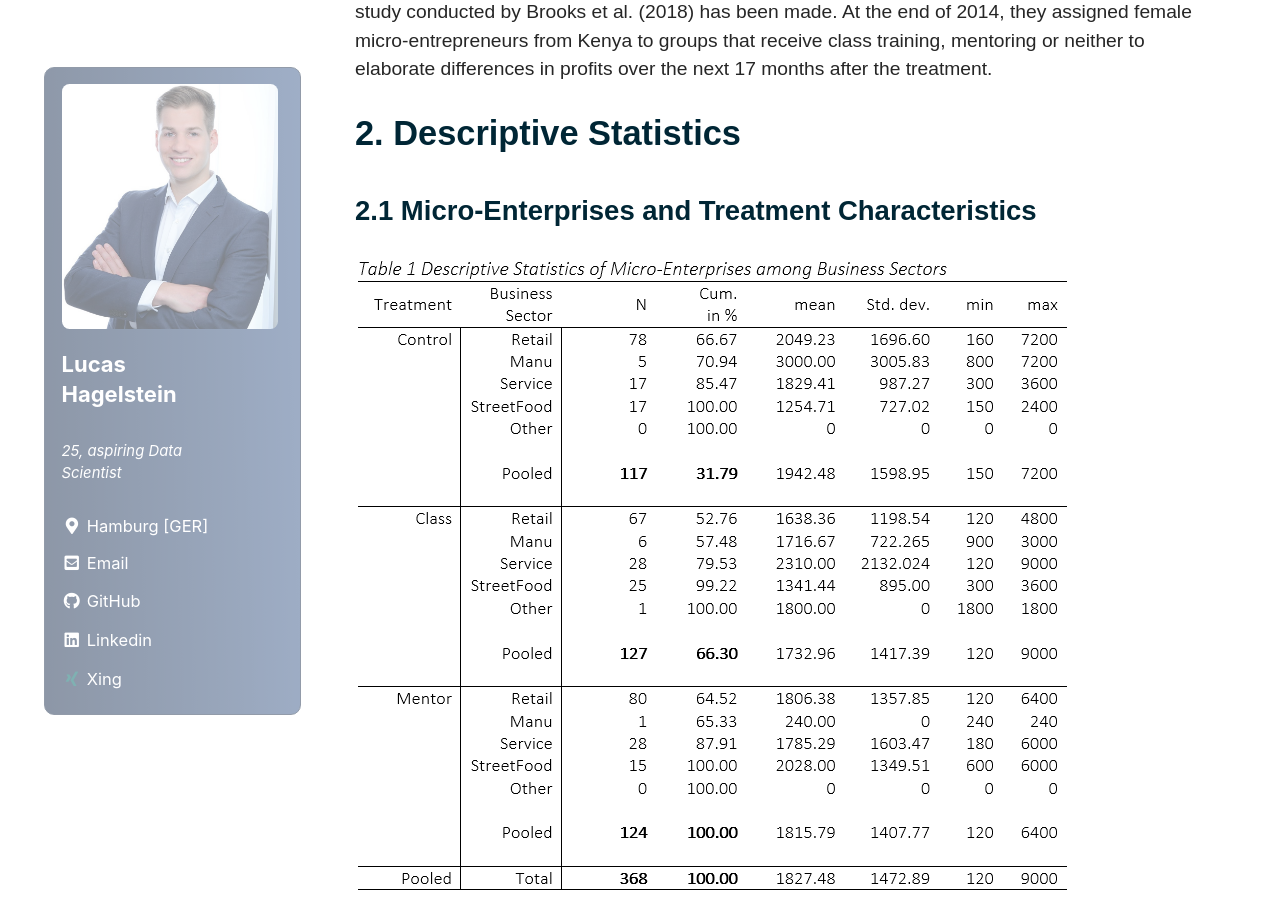
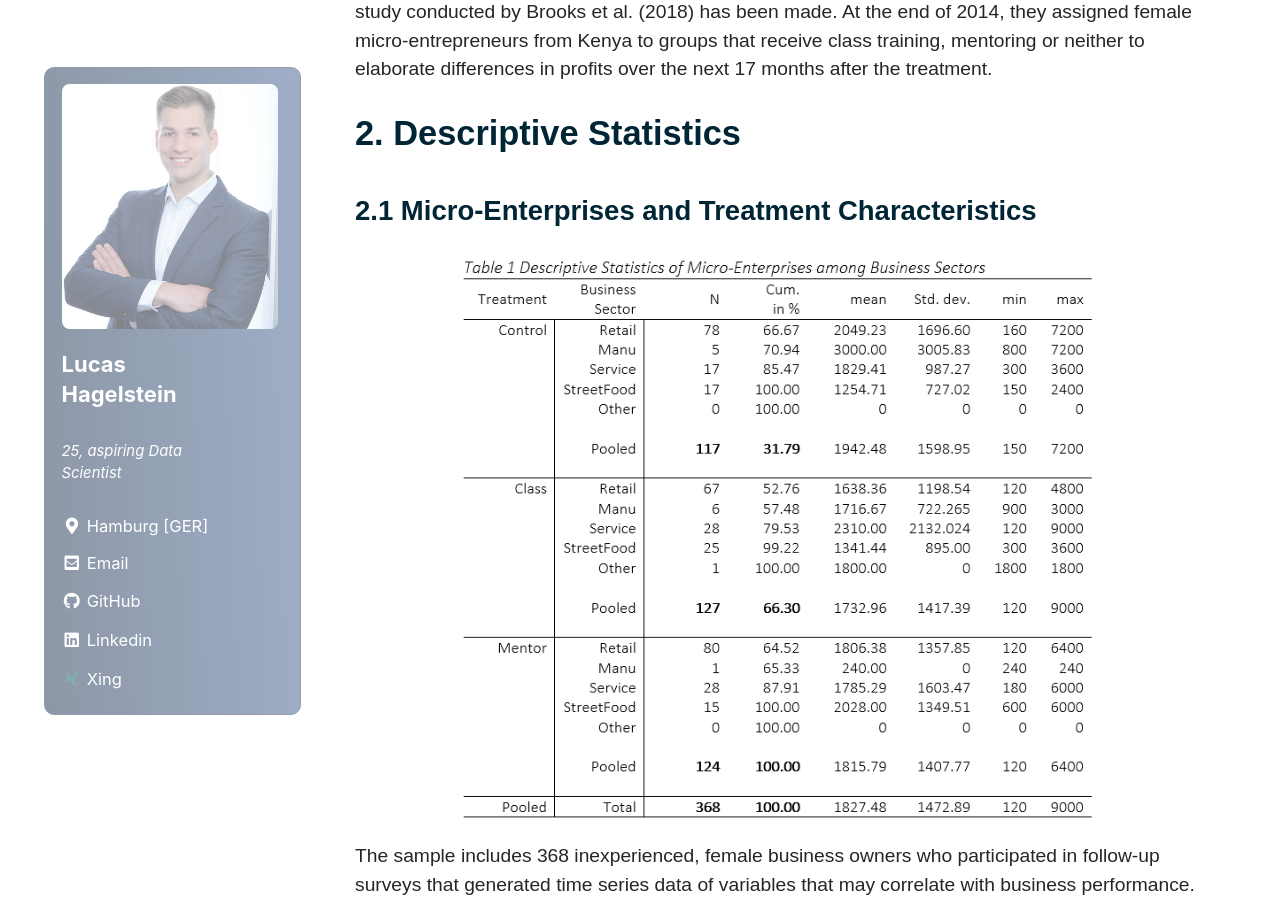
Before and after one commit to LHAGELS/LHAGELS.github.io, a Jekyll site: the page built from _posts/2020-06-03-PART-I-Getting-familiar-with-the-Topic---Development-Opportunities-of-Micro-Entrepreneurs-Evidence-from-Kenya.md, in a window 1280 px wide and 900 px high, scrolled down 931 px. Built offline with Jekyll 4.4.1, drawn with Linux system fonts in a browser that asks for light colours; cached includes are drawn as plain includes; nearby versions of some CDN libraries.

Commit message:
new github

```diff
--- a/_posts/2020-06-03-PART-I-Getting-familiar-with-the-Topic---Development-Opportunities-of-Micro-Entrepreneurs-Evidence-from-Kenya.md
+++ b/_posts/2020-06-03-PART-I-Getting-familiar-with-the-Topic---Development-Opportunities-of-Micro-Entrepreneurs-Evidence-from-Kenya.md
@@ -29,8 +29,11 @@ To answer the research question an investigation of the gathered data during the
 
 # 2. Descriptive Statistics
 ## 2.1 Micro-Enterprises and Treatment Characteristics
-
-![Descriptive Statistics of Micro-Enterprises among Business Sectors](/assets/images/posts/03_06_20/table1.png)
+<center>
+  <figure style="width: 75%">
+    <img src="{{ site.url }}{{ sitebaseurl }}/assets/images/posts/03_06_20/table1.png" alt="Descriptive Statistics of Micro-Enterprises among Business Sectors">
+  </figure>
+</center>
 
 The sample includes 368 inexperienced, female business owners who participated in follow-up surveys that generated time series data of variables that may correlate with business performance. The field experiment was conducted from end of 2014 to April 2016 while the treatment period lasted one month in November 2014. For this micro-enterprises were randomly assigned into three groups.
 First mentorship, within this group each micro-entrepreneur is paired with an experienced mentor, who has been operating in the same business sector for at least 5 years or is older than 40 years. Second class training, formal business classes are provided to micro-entrepreneurs to improve knowledge in business practices. Third, the control group who receives neither.
@@ -41,12 +44,10 @@ Table 1 reproduces baseline profits of micro-enterprises in each business sector
 
 ## 2.2 Cycling Profits among Business Sectors
 <center>
-  <figure style="width: 75%">
-    <img src="{{ site.url }}{{ sitebaseurl }}/assets/images/posts/03_06_20/figure1.png" alt="">
+  <figure style="width: 30%">
+    <img src="{{ site.url }}{{ sitebaseurl }}/assets/images/posts/03_06_20/figure1.png" alt="Micro-Enterprise Profits among Business Sectors">
   </figure>
 </center>
-
-![Micro-Enterprise Profits among Business Sectors](/assets/images/posts/03_06_20/figure1.png)
 
 In the following section the average profits of each business sector are described to show off some evidence of economic cycles in Dandora, Kenya. Unfortunately the observed period only has a length of 17 months thus a delimitation of high and low economic cycles is only valid to a limited extent. Hence the follow-up waves in terms of months as "t ∈ {1,2,3,4,7,12,17}" . The economic cycle is assumed to “start” two months after baseline survey (wave 2) with low economic activity with increases in profits. Three months after baseline survey (wave 3 & 4) the economic activity somewhat stagnates seven months after baseline survey (wave 5) and reaches maximum profits and is determined as period of high economic activity. 12 months after baseline survey (wave 6) the economic activity dropped again which suggests this to be a low economic period. In wave 7 (17 months after baseline survey) is determined as a period with rising economic activity in the next economic cycle (See Figure 1).It is important to understand the dynamics of the treatments effects in the business sectors over time. The sample data of Dandora’s Micro-Enterprises is a suitable approximation of the economics activity of the whole country measured by the GDP of Kenya.
 
```
